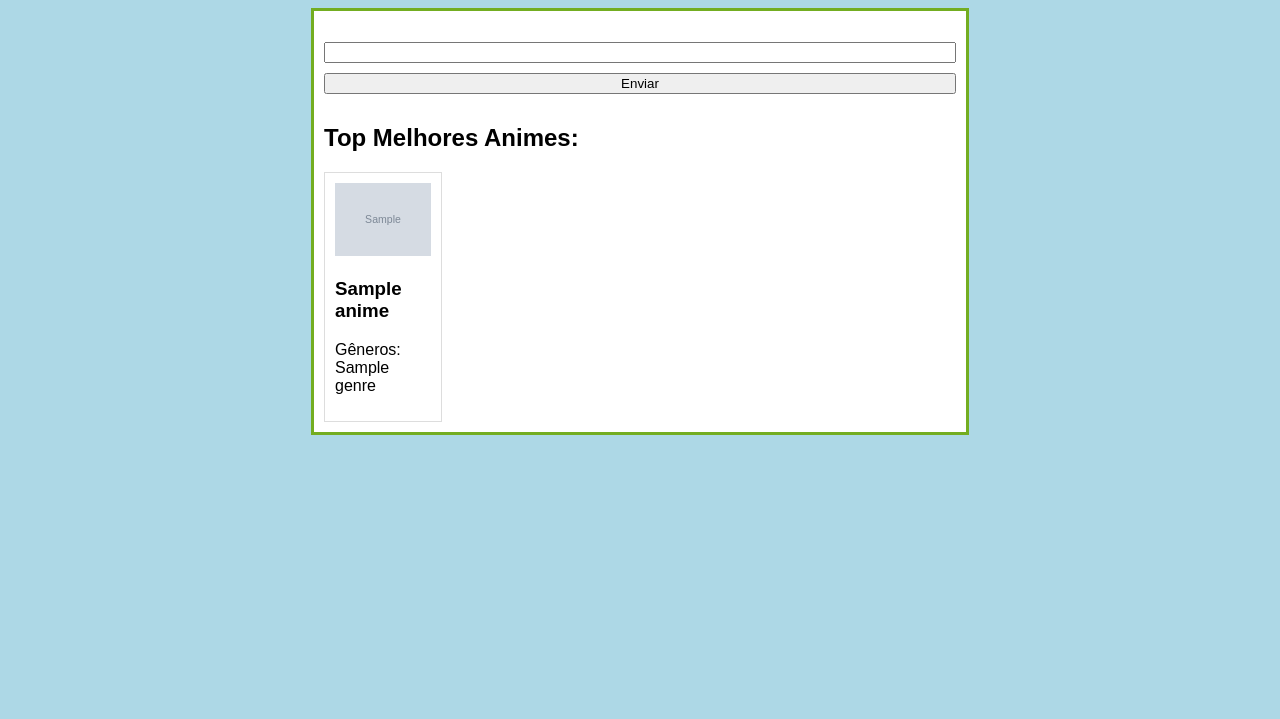
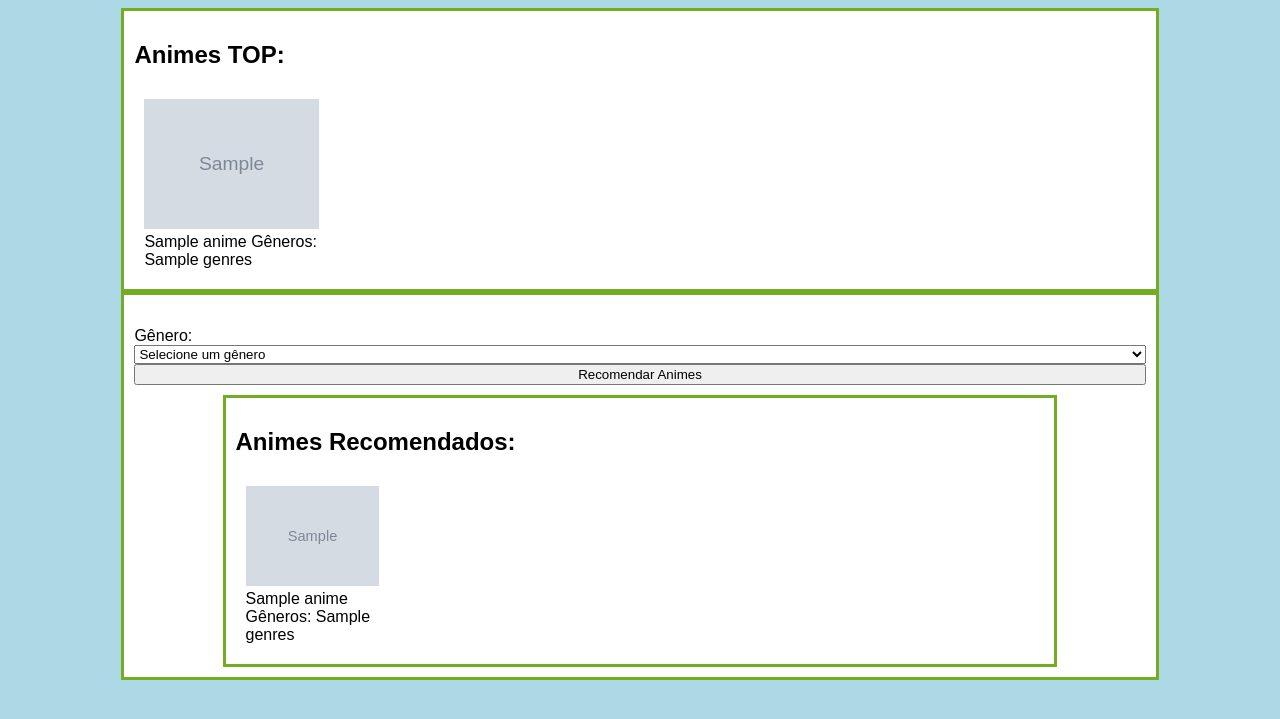
Before and after one commit to ElizaAugusta4/Chat_Bot_HumorHelpAnime, a Django app: template anime_recommender/recommendations/templates/recommendations/recommend.html in a window 1280 px wide. Shown: the top 719 px of the page. Run offline with Django 5.2, Linux system fonts and the light colour scheme; the template is opened without the code that fills it: most values are stand-ins (such as "Sample title", 1, 10 or a date in 2020); grey boxes marked "Sample" are stand-in pictures.

Commit message:
Alterações.

```diff
--- a/anime_recommender/recommendations/templates/recommendations/recommend.html
+++ b/anime_recommender/recommendations/templates/recommendations/recommend.html
@@ -1,4 +1,4 @@
-<!-- <!DOCTYPE html>
+<!DOCTYPE html>
 <html>
 <head>
     <title>Anime Recommender</title>
@@ -10,7 +10,7 @@
         .chat-container {
             background-color: #ffffff; /* white */
             margin: auto;
-            width: 50%;
+            width: 80%;
             border: 3px solid #73AD21;
             padding: 10px;
         }
@@ -21,6 +21,7 @@
         input, button {
             margin-bottom: 10px;
         }
+
         .anime-grid {
         display: grid;
         grid-template-columns: repeat(5, 1fr);
@@ -50,21 +51,7 @@
 </head>
 <body>
     <div class="chat-container">
-        <div class="header">
-            <h1>{{ message }}</h1>
-        </div>
-        <form method="post">
-            {% csrf_token %}
-            {% if stage == None %}
-                <input type="text" name="response" required>
-            {% elif stage == 'response_greeting' %}
-                <input type="text" name="response" required>
-            {% elif stage == 'ask_genre' %}
-                <input type="text" name="genre" required>
-            {% endif %}
-            <button type="submit">Enviar</button>
-        </form>
-        <h2>Top Melhores Animes:</h2>
+    <h2>Animes TOP:</h2>
     <div class="anime-grid">
         {% if animes %}
             {% for anime in animes %}
@@ -79,70 +66,43 @@
         {% endif %}
     </div>
 </div>
-</body>
-</html> -->
 
-<!DOCTYPE html>
-<html>
-<head>
-    <title>Anime Recommender</title>
-    <style>
-        body {
-            background-color: #add8e6; /* pastel blue */
-            font-family: Arial, sans-serif;
-        }
-        .chat-container {
-            background-color: #ffffff; /* white */
-            margin: auto;
-            width: 50%;
-            border: 3px solid #73AD21;
-            padding: 10px;
-        }
-        form {
-            display: flex;
-            flex-direction: column;
-        }
-        input, button {
-            margin-bottom: 10px;
-        }
-        .anime-grid {
-            display: grid;
-            grid-template-columns: repeat(5, 1fr);
-            grid-gap: 10px;
-        }
-        .anime-grid div {
-            padding: 10px;
-            border: 1px solid #ddd;
-        }
-        .anime-grid img {
-            width: 100%;
-            height: auto;
-            object-fit: cover;
-        }
-    </style>
-</head>
-<body>
     <div class="chat-container">
         <h1>{{ message }}</h1>
         <form method="post">
             {% csrf_token %}
-            <input type="text" id="genre" name="genre">
-            <button type="submit">Enviar</button>
+
+            <label for="genre" >Gênero:</label>
+                <select id="genre" name="genre" required>
+                    <option value="">Selecione um gênero</option>
+                    <option value="action">Ação</option>
+                    <option value="adventure">Aventura</option>
+                    <option value="sci-fi">Ficção Científica</option>
+                    <option value="romance">Romance</option>
+                    <option value="drama">Drama</option>
+                    <option value="fantasy">Fantasia</option>
+                    <!-- Adicione mais opções de gênero aqui -->
+                </select>
+        <button type="submit">Recomendar Animes</button>
         </form>
-        <h2>Top Melhores Animes:</h2>
+        <div class="chat-container">
+            <h2>Animes Recomendados:</h2>
             <div class="anime-grid">
-            {% if animes %}
-                {% for anime in animes %}
+                {% if anime %}
+                    {% for anime in anime %}
                         <div class="anime-card">
                             {% if anime.images_jpg %}
                                 <img src="{{ anime.images_jpg }}" alt="Imagem do anime">
                             {% endif %}
-                        <h3>{{ anime.title }}</h3>
-                        <p>Gêneros: {{ anime.genres|join:", " }}</p>
+                            {{ anime.title }}
+                            Gêneros: {{ anime.genres }}
                         </div>
                     {% endfor %}
                 {% endif %}
             </div>
     </div>
+
+    </div>
+
 </body>
 </html>
--- a/anime_recommender/recommendations/urls.py
+++ b/anime_recommender/recommendations/urls.py
@@ -1,15 +1,8 @@
-# from django.urls import path
-# from . import views
-
-
-# urlpatterns = [
-#     path('', views.recommend_top, name='recomendar_animes'),
-#     path('', views.recommend_genre, name='animes'),
-#     path('', views.RecommendView, name='recomendar'),
-# ]
 from django.urls import path
 from . import views
 
+
 urlpatterns = [
-    path('', views.recommend_animes, name='recomendar_animes'),
+    path('', views.recommend, name='recommend'),
+    path('recommend', views.get_anime_by_genre, name='recommendations'),
 ]
```
Also changed, not shown: anime_recommender/recommendations/views.py (+140 -218 lines), anime_recommender/db.sqlite3. Lines whose indentation alone changed are shown as unchanged.
